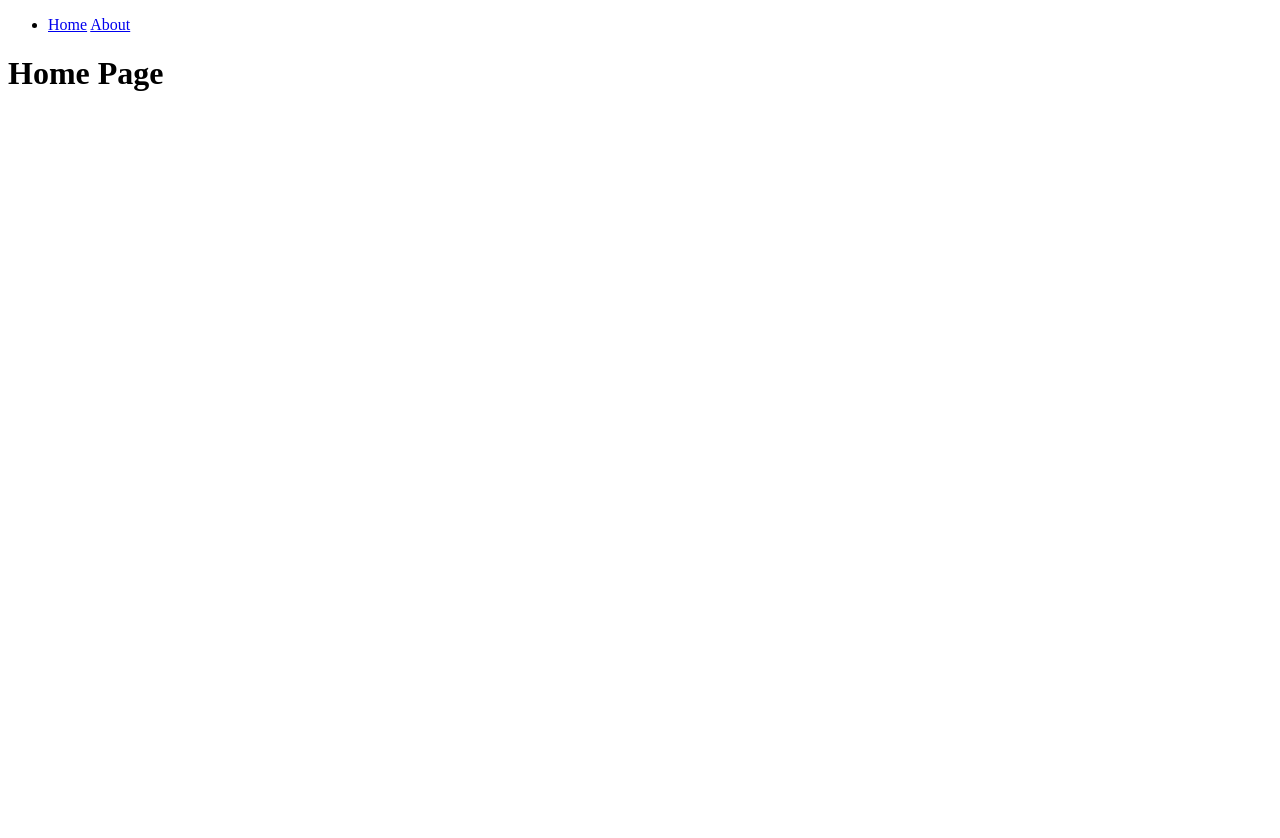
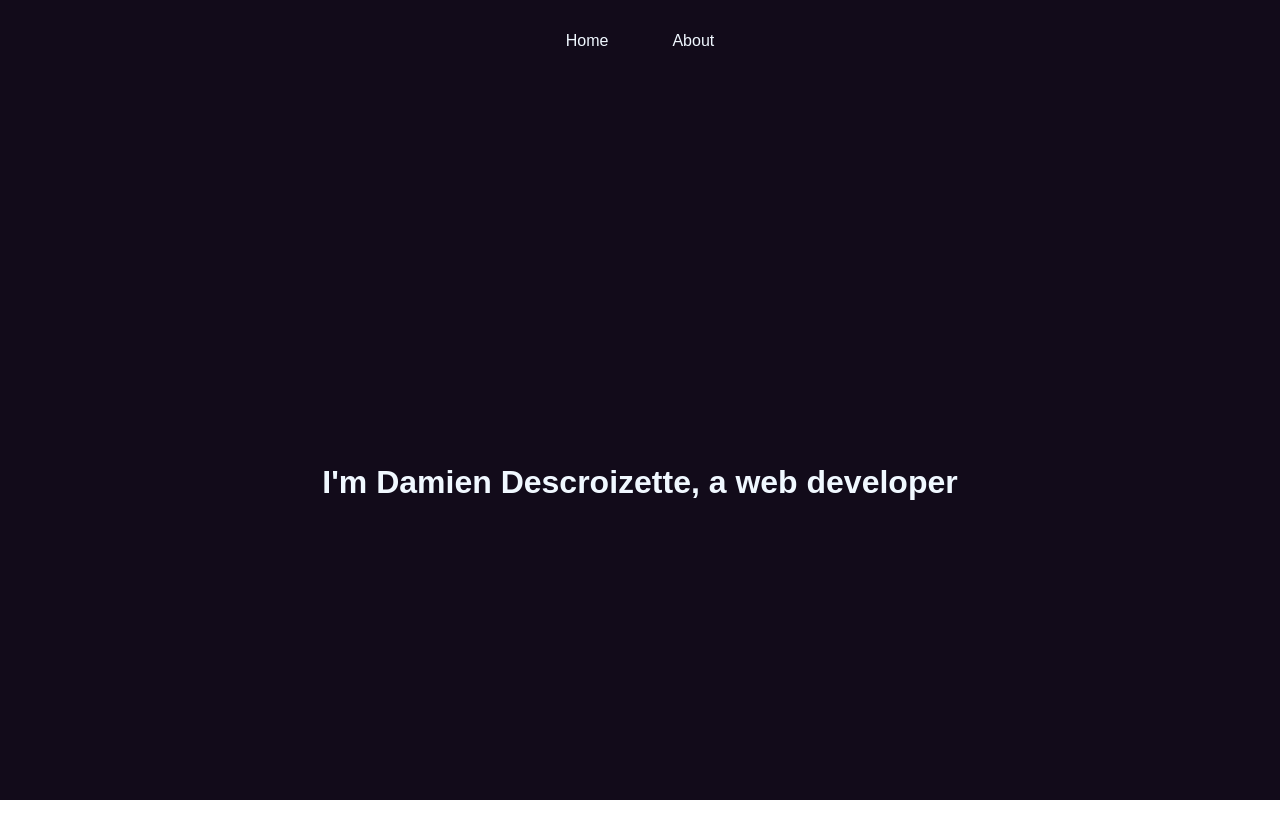
Before and after one commit to Damiendcz/test-html-extension, a plain HTML site: page index.html in a window 1280 px wide. Before the commit the page ends 800 px from the top, so only its background shows below. Drawn offline with Linux system fonts and the light colour scheme.

Commit message:
mise en forme

```diff
--- a/index.html
+++ b/index.html
@@ -1,22 +1,23 @@
 <!DOCTYPE html>
 <html lang="en">
   <head>
-    <meta charset="UTF-8">
-    <meta http-equiv="X-UA-Compatible" content="IE=edge">
-    <meta name="viewport" content="width=device-width, initial-scale=1.0">
+    <meta charset="UTF-8" />
+    <meta http-equiv="X-UA-Compatible" content="IE=edge" />
+    <meta name="viewport" content="width=device-width, initial-scale=1.0" />
+    <link rel="stylesheet" href="style/style.css" />
     <title>Document</title>
   </head>
   <body>
+    <div class="container">
       <nav>
         <ul>
-            <li>
-                <a href="index">Home</a>
-                <a href="about">About</a>
-            </li>
+          <li><a href="index.html">Home</a></li>
+          <li><a href="about.html">About</a></li>
         </ul>
       </nav>
       <main>
-        <h1>Home Page</h1>
+        <h1>I'm Damien Descroizette, a web developer</h1>
       </main>
+    </div>
   </body>
 </html>
--- /dev/null
+++ b/style/style.css
@@ -0,0 +1,44 @@
+*, ::before, ::after {
+    margin: 0;
+    padding: 0;
+    box-sizing: border-box;
+}
+
+html {
+    font-family: sans-serif;
+    color: aliceblue;
+    overflow: hidden;
+}
+
+.container {
+    width: 100%;
+    height: 100vh;
+    background-color: rgb(18, 11, 26);
+}
+
+main {
+    height: 100%;
+    display: flex;
+    align-items: center;
+    justify-content: center;
+}
+
+nav {
+    width: 100%;
+    text-align: center;
+}
+
+nav ul {
+    display: flex;
+    justify-content: center;
+}
+
+nav ul li {
+    padding: 2rem;
+    list-style: none;
+}
+
+nav ul li a{
+    color: aliceblue;
+    text-decoration: none;
+}
```
Also changed, not shown: about.html (+9 -8 lines). Lines whose indentation alone changed are shown as unchanged.
